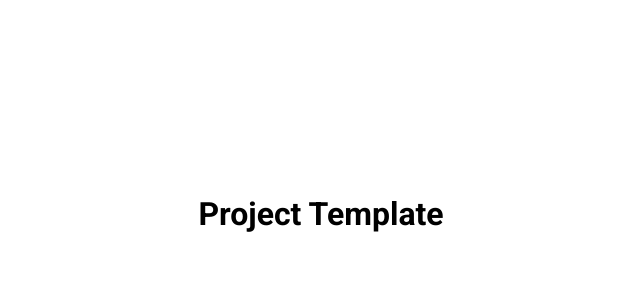
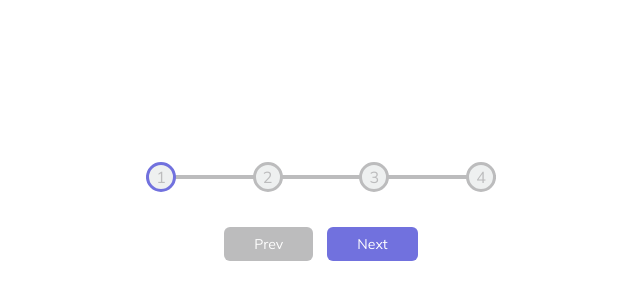
Before and after one commit to YanaIvanova21/progress-steps, a plain HTML site: page index.html in a window 1280 px wide. Shown: the part 186-486 px from the top of the page, without its empty margins (319-959 px from the left). Drawn offline with Linux system fonts and the light colour scheme.

Commit message:
CSS style added

```diff
--- a/index.html
+++ b/index.html
@@ -12,10 +12,23 @@
       referrerpolicy="no-referrer"
     />
     <link rel="stylesheet" href="style.css" />
-    <title>My Project</title>
+    <title>Progress Steps</title>
   </head>
   <body>
-    <h1>Project Template</h1>
+    <div class="container">
+      <div class="progress-container">
+        <div class="progress" id="progress"></div>
+        <!-- тут одночасне використання ід та класу може здатися надлишковим, але
+        на великому проекту - це бест пректіс -->
+        <div class="circle active">1</div>
+        <div class="circle">2</div>
+        <div class="circle">3</div>
+        <div class="circle">4</div>
+      </div>
+      <button class="btn" id="prev" disabled>Prev</button>
+      <button class="btn" id="next">Next</button>
+    </div>
+
     <script src="script.js"></script>
   </body>
 </html>
--- a/style.css
+++ b/style.css
@@ -1,16 +1,98 @@
-@import url("https://fonts.googleapis.com/css2?family=Roboto:wght@400;700&display=swap");
+@import url("https://fonts.googleapis.com/css2?family=Mulish:wght@400;700&display=swap");
+
+:root {
+  --line-border-fill: rgb(113, 113, 222);
+  --line-border-empty: rgb(188, 188, 189);
+}
 
 * {
   box-sizing: border-box;
 }
 
 body {
-  font-family: "Roboto", sans-serif;
+  font-family: "Mulish", sans-serif;
   display: flex; /*розміщення блоків-дітей в одному рядку*/
-  flex-direction: column; /*розміщення блоків-дітей в один під одним*/
   align-items: center; /*розміщення блоків-дітей посередині відносно боків*/
   justify-content: center; /*розміщення блоків-дітей посередині відносно низу та верху*/
   height: 100vh; /*надання розміри (висоти) для елемента body на 100% висоти сторінки браузера*/
   overflow: hidden; /*приховує скрол-бар за замовчуванням*/
   margin: 0;
 }
+
+.container {
+  text-align: center;
+}
+
+.progress-container {
+  display: flex;
+  align-items: center;
+  justify-content: space-between; /*спейс-бітвін допоміг розсунути 1, 2, 3, 4. */
+  position: relative; /* це потрібно, щоб спрацювало позішн абсолют для полоски з прогресом*/
+  margin-bottom: 30px;
+  max-width: 100%;
+  width: 350px;
+}
+
+.progress-container::before {
+  content: "";
+  background-color: var(--line-border-empty);
+  position: absolute;
+  /* top: 50%;
+  left: 0;
+  transform: translateY(-50%); */
+  height: 4px;
+  width: 100%;
+  z-index: -1;
+}
+
+.progress {
+  background-color: var(--line-border-fill);
+  position: absolute; /*це потрібно, щоб полоску з прогресом "вийняти" з природнього порядку елементів на сторінців, бо без цього цифра 1 не може бути з самого краю зліва.*/
+  /* top: 50%;
+  left: 0;
+  transform: translateY(-50%); */
+  height: 4px;
+  width: 100%;
+  z-index: -2; /* це потрібно, щоб полоска з прогресом була позаду цифр і не перекривала їх */
+  /* transition: 0.4s ease; */
+}
+
+.circle {
+  display: flex;
+  align-items: center;
+  justify-content: center;
+  border-radius: 50%;
+  height: 30px;
+  width: 30px;
+  background-color: rgb(238, 240, 240);
+  border: 3px solid var(--line-border-empty);
+  color: var(--line-border-empty);
+  /* transition: 0.4s ease; */
+}
+
+.circle.active {
+  border-color: var(--line-border-fill);
+}
+
+.btn {
+  border: 0;
+  border-radius: 6px;
+  cursor: pointer; /* щоб коли мишку наводиш, то курсор був, як вказівний палець*/
+  font-family: inherit;
+  padding: 8px 30px;
+  margin: 5px;
+  font-size: 14px;
+  background-color: var(--line-border-fill);
+  color: white;
+}
+
+.btn:active {
+  transform: scale(
+    0.98
+  ); /*щоб коли натискаєш на кнопку, вона трохи зменшувалася*/
+}
+
+.btn:disabled {
+  background-color: var(--line-border-empty);
+  cursor: not-allowed; /*щоб не було видно курсова при наведенні мишки на неактивну кнопку*/
+}
```
